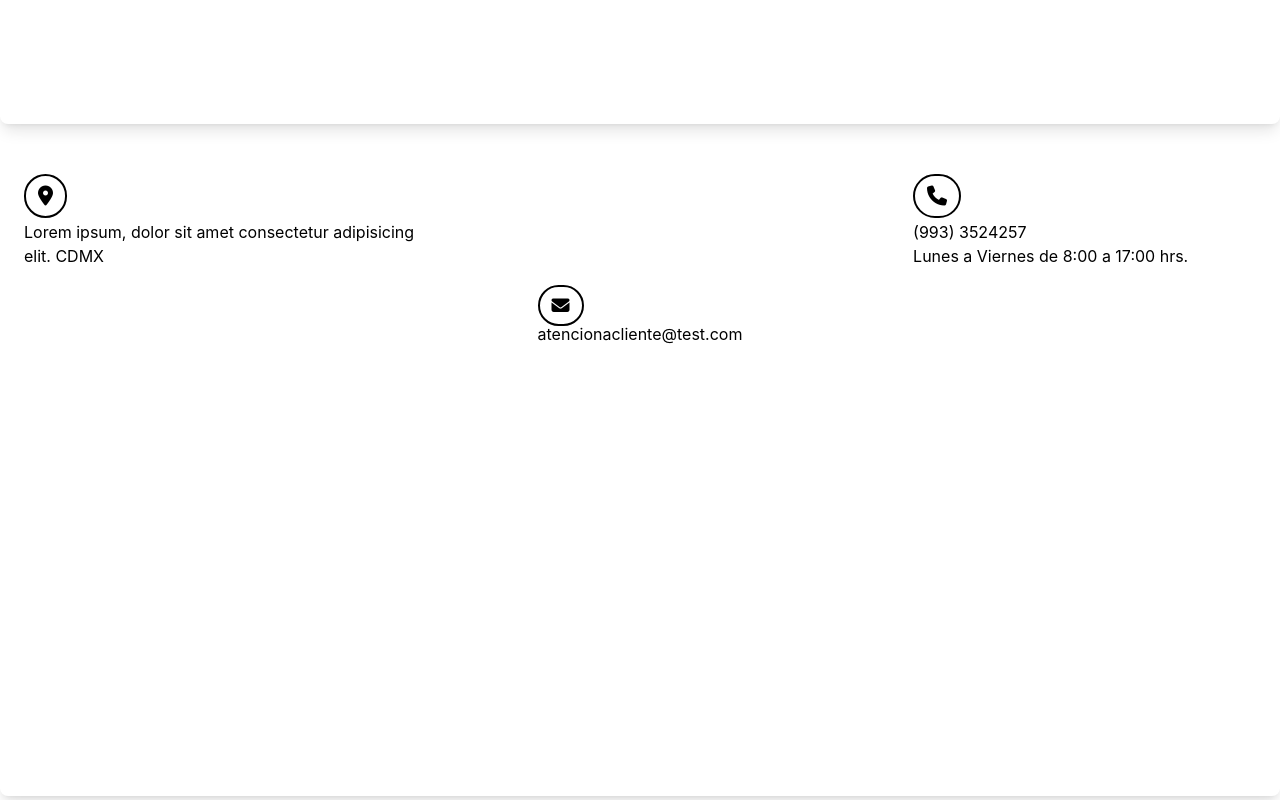
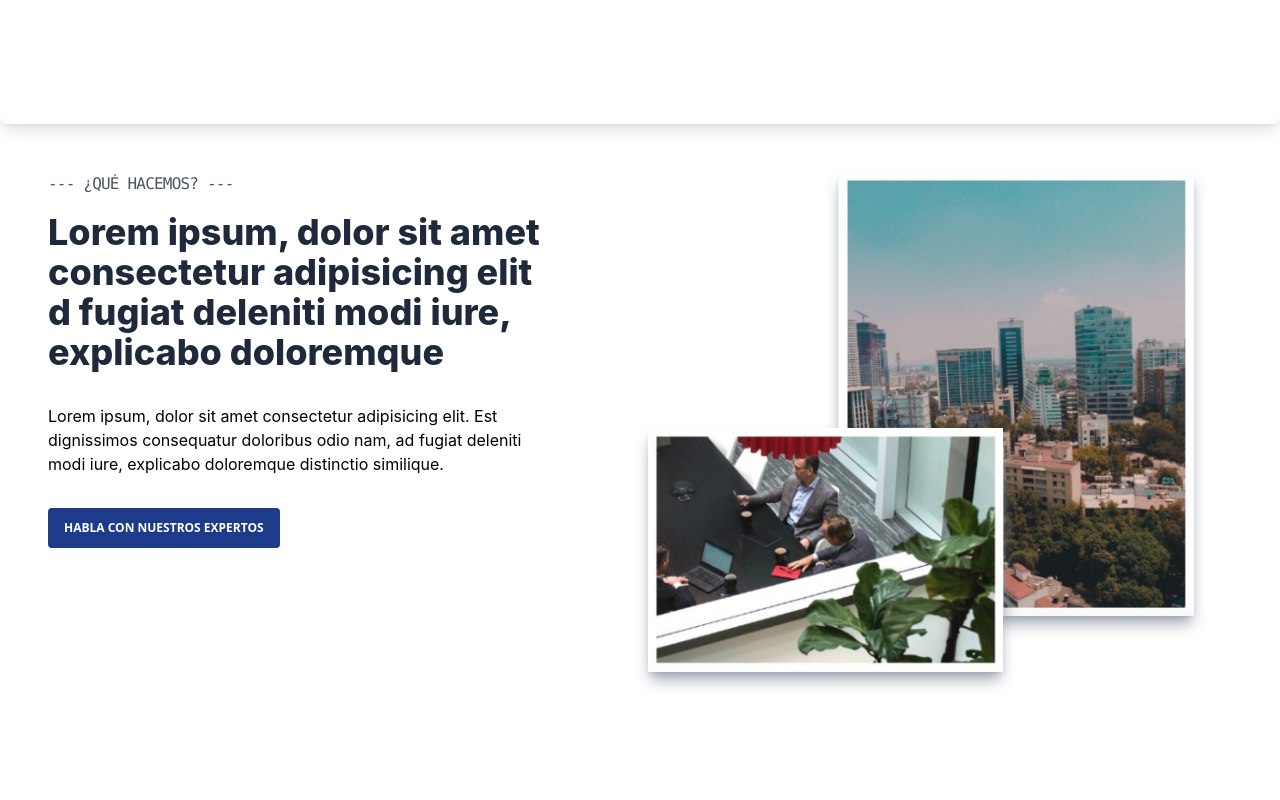
Before and after one commit to RiviCodes/rc-mockup-test, a React (Create React App) app: page / in a window 1280 px wide. Shown: the part 1440-2240 px from the top of the page. Built offline with nearby package versions, Linux system fonts and the light colour scheme.

Commit message:
Migrate code to individual component

```diff
--- a/src/components/Hero.jsx
+++ b/src/components/Hero.jsx
@@ -4,61 +4,9 @@ export default function Hero() {
   return (
     <main
       id="about"
-      className="flex flex-col align-center -mb-30 sm:-mb-52 md:mb-10"
+      className="flex flex-col align-center sm:-mb-52 md:mb-10 lg:mb-0"
     >
-      {/* Contact bar */}
-      <div className="grid grid-cols-1 items-center md:grid-cols-3 md:justify-items-center px-6 py-6 mb-12 rounded-lg shadow-lg">
-        {/* LOCATION */}
-        <div className="grid grid-rows-12 grid-flow-col justify-start items-center my-6">
-          {/* Icon */}
-          <div className="col-span-3">
-            <span className="px-3 py-2 mr-3 border-2 border-black rounded-full text-xl">
-              <i class="fa-solid fa-location-dot"></i>
-            </span>
-          </div>
-          {/* Text */}
-          <div className="col-span-9">
-            <span className="text-sm lg:text-base">
-              Lorem ipsum, dolor sit amet consectetur adipisicing elit. CDMX
-            </span>
-          </div>
-        </div>
-
-        {/* EMAIL */}
-        <div className="grid grid-rows-12 grid-flow-col justify-start items-center my-6">
-          {/* Icon */}
-          <div className="col-span-3">
-            <span className="px-3 py-2 mr-3 border-2 border-black rounded-full text-lg">
-              <i class="fa-solid fa-envelope"></i>
-            </span>
-          </div>
-          {/* Text */}
-          <div className="col-span-9">
-            <span className="text-sm lg:text-base">
-              atencionacliente@test.com
-            </span>
-          </div>
-        </div>
-
-        {/* PHONE */}
-        <div className="grid grid-rows-12 grid-flow-col justify-start items-center my-6">
-          {/* Icon */}
-          <div className="col-span-3">
-            <span className="px-3 py-2 mr-3 border-2 border-black rounded-full text-xl">
-              <i class="fa-solid fa-phone"></i>
-            </span>
-          </div>
-          {/* Text */}
-          <div className="grid grid-cols-1 col-span-9">
-            <span className="text-sm lg:text-base">(993) 3524257</span>
-            <span className="text-sm lg:text-base">
-              Lunes a Viernes de 8:00 a 17:00 hrs.
-            </span>
-          </div>
-        </div>
-      </div>
-
-      <div className="grid grid-cols-1 md:grid-cols-12 mx-8 md:mx-12 mt-12">
+      <div className="grid grid-cols-1 md:grid-cols-12 mx-8 md:mx-12 mt-12 xl:mb-">
         {/* LEFT SIDE */}
         <div className="col-span-6">
           <h2 className="pb-4 font-mono tracking-tighter text-gray-600">
@@ -73,7 +21,7 @@ export default function Hero() {
             dignissimos consequatur doloribus odio nam, ad fugiat deleniti modi
             iure, explicabo doloremque distinctio similique.
           </p>
-          <button className="btn px-4 py-3 mb-12 md:mb-0 rounded text-xs font-sans font-bold text-white bg-blue-900 hover:bg-blue-800">
+          <button className="btn px-4 py-3 mb-10 md:mb-0 rounded text-xs font-sans font-bold text-white bg-blue-900 hover:bg-blue-800">
             HABLA CON NUESTROS EXPERTOS
           </button>
         </div>
@@ -81,12 +29,12 @@ export default function Hero() {
         {/* RIGHT SIDE */}
         <div className="col-span-6 relative flex justify-center">
           <img
-            className="relative top-1 xl:top-0 xl:bottom-44 left-14 sm:left-28 md:left-14 xl:left-20 w-auto h-4/6 sm:h-3/6 md:h-3/5 shadow-lg shadow-gray-400"
+            className="relative top-0 left-14 sm:left-28 md:left-14 xl:left-20 w-auto h-4/6 sm:h-3/6 md:h-3/5 shadow-lg shadow-gray-400"
             src="images/picture-2.jpg"
             alt=""
           />
           <img
-            className="absolute top-48 md:top-44 lg:top-56 xl:top-64 left-3 sm:left-12 md:left-12 lg:left-6 xl:left-2 w-4/6 sm:w-3/6 md:w-4/6 xl:w-3/5 shadow-lg shadow-gray-400"
+            className="absolute top-48 md:top-44 xl:top-64 left-3 sm:left-12 md:left-12 lg:left-6 xl:left-2 w-4/6 sm:w-3/6 md:w-4/6 xl:w-3/5 shadow-lg shadow-gray-400"
             src="images/picture-1.jpg"
             alt=""
           />
```
